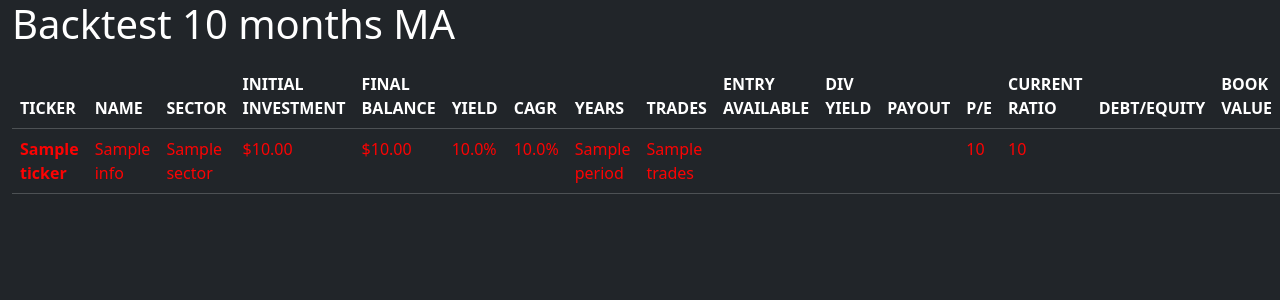
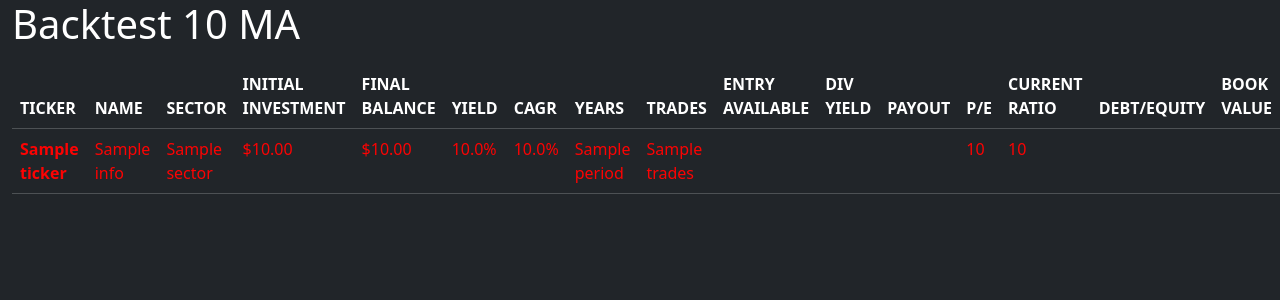
Before and after one commit to marknovanta/backtester, a Flask app: template templates/index.html in a window 1280 px wide; the page is wider, and only the part inside the window is pictured. Shown: the top 300 px of that part. Run offline with Flask 3, Linux system fonts and the light colour scheme; the template is opened without the code that fills it: most values are stand-ins (such as "Sample title", 1, 10 or a date in 2020); parts of the project's set-up code (start-up, migrations or seed data) failed here and were passed over.

Commit message:
Update header in index.html

```diff
--- a/templates/index.html
+++ b/templates/index.html
@@ -9,7 +9,7 @@
 </head>
 <body class="bg-dark text-white">
     <div class="container-fluid">
-        <h1>Backtest 10 months MA</h1>
+        <h1>Backtest 10 MA</h1>
         <table class="table table-dark table-hover table-auto mt-3 pl-0">
             <thead class="sticky-top">
               <tr>
```
